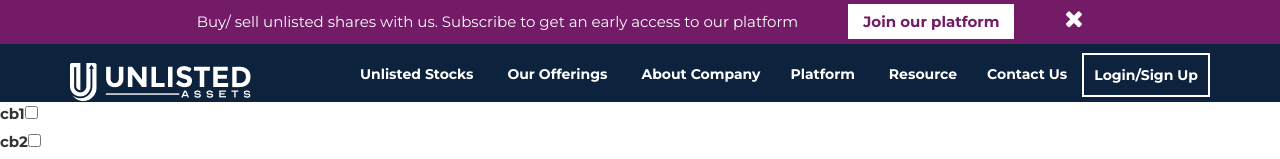
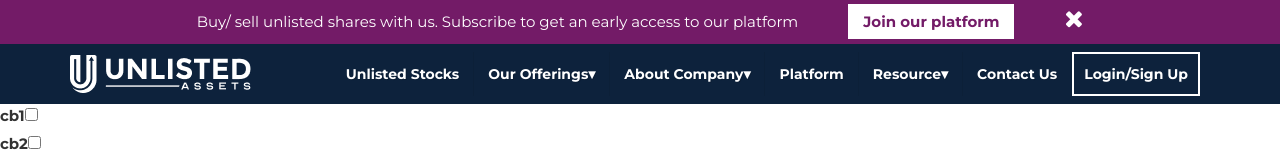
Before and after one commit to pranshr/ReactUI-frontend, a React (Create React App) app: page /portfolio in a window 1280 px wide. Shown: the top 159 px of the page. Built offline with nearby package versions, Linux system fonts and the light colour scheme.

Commit message:
add trade form on company details page and remove blog menu

```diff
--- a/package.json
+++ b/package.json
@@ -8,6 +8,7 @@
     "@testing-library/react": "^11.2.5",
     "@testing-library/user-event": "^12.6.3",
     "axios": "^0.21.1",
+    "bootstrap": "^4.6.0",
     "html-react-parser": "^1.2.4",
     "react": "^17.0.1",
     "react-dom": "^17.0.1",
--- a/src/components/Header.js
+++ b/src/components/Header.js
@@ -1,5 +1,5 @@
 import React, { Component } from "react";
-import { Link } from "react-router-dom";
+import { Link, NavLink } from "react-router-dom";
 import Modal from './auth/Modal';
 import Login from './auth/Login';
 import Register from './auth/Register';
@@ -18,13 +18,18 @@ class Header extends Component {
       isRegister:false,
       isForgetPassword:false,
       isForgetUserid:false,
+      sidenav:false
       }
       this.showModal = this.showModal.bind(this);
       this.hideModal = this.hideModal.bind(this);
-
+      this.toogleNav = this.toogleNav.bind(this);
 
   }
-
+  toogleNav(){
+    this.setState({
+      sidenav:!this.state.sidenav,
+    })
+  }
    CloseTopbar= () =>{
     this.setState({
       topbar:false
@@ -69,7 +74,7 @@ class Header extends Component {
     });
   }
   render(){
-    const { topbar, isRegister, isForgetPassword, isLogin, isForgetUserid  } = this.state;
+    const { topbar, isRegister, isForgetPassword, isLogin, isForgetUserid, sidenav  } = this.state;
 	return(
 		<>
     {
@@ -83,7 +88,7 @@ class Header extends Component {
           </div>
         </section>
     }
-        <header className="header">
+        {/* <header className="header">
           <nav className="navbar">
             <div className="container">
               <div className="row">
@@ -150,7 +155,81 @@ class Header extends Component {
             </div>
           </nav>
 
-        </header>
+        </header> */}
+        <header className="header">
+        <div className="container">
+<div className="custom-header">
+  <div className="header-logo">
+  <NavLink to="/"><img src={process.env.PUBLIC_URL + "../assets/images/logo.png"}  alt=""/></NavLink>
+  </div>
+  <div className={sidenav ? "custom-navbar active" : "custom-navbar"}>
+  <button type="button" className="navbar-toggle mobilenavClose" onClick={ this.toogleNav } >
+  <i className="fa fa-times" />
+                    </button>
+  <nav id="menu">
+
+        <ul className="main-menu clearfix">
+        <li><NavLink activeClassName='is-active' to="/unlisted-stocks">Unlisted Stocks</NavLink></li>
+          <li><a href="/">Our Offerings
+              <span className="drop-icon">▾</span>
+              <label title="Toggle Drop-down" className="drop-icon" htmlFor="sm1">▾</label>
+            </a>
+            <input type="checkbox" id="sm1" />
+            <ul className="sub-menu">
+              <li><NavLink activeClassName='is-active' to="/services">Services </NavLink></li>
+              <li><a href="!#">Solutions
+                  <span className="drop-icon">▾</span>
+                  <label title="Toggle Drop-down" className="drop-icon" htmlFor="sm2">▾</label>
+                </a>
+                <input type="checkbox" id="sm2" />
+                <ul className="sub-menu">
+                  <li><NavLink activeClassName='is-active' to="/solution-for-companies">For companies</NavLink></li>
+                  <li><NavLink activeClassName='is-active' to="/solution-for-institutions">For Institutions</NavLink></li>
+                  <li><NavLink activeClassName='is-active' to="/solution-for-investors">For investors</NavLink></li>
+                  <li><NavLink activeClassName='is-active' to="/solution-for-shareholders">For Shareholders</NavLink></li>
+                </ul>
+              </li>
+            </ul>
+          </li>
+
+          <li><a href="!#">About Company
+              <span className="drop-icon">▾</span>
+              <label title="Toggle Drop-down" className="drop-icon" htmlFor="sm3">▾</label>
+            </a>
+            <input type="checkbox" id="sm3" />
+            <ul className="sub-menu">
+             <li><NavLink activeClassName='is-active' to="/about-us">About Us </NavLink></li>
+             <li><NavLink activeClassName='is-active' to="/why-us">Why Us </NavLink></li>
+            </ul>
+          </li>
+
+          <li><Link to="/platform">Platform</Link></li>
+          <li><a href="!#">Resource
+              <span className="drop-icon">▾</span>
+              <label title="Toggle Drop-down" className="drop-icon" htmlFor="sm4">▾</label>
+            </a>
+            <input type="checkbox" id="sm4" />
+            <ul className="sub-menu">
+            {/* <li><NavLink activeClassName='is-active' to="/about-us">Blog</NavLink></li> */}
+             <li><NavLink activeClassName='is-active' to="/faqs">FAQs </NavLink></li>
+            </ul>
+          </li>
+
+          <li><NavLink activeClassName='is-active' to="/contact">Contact Us</NavLink></li>
+        </ul>
+      </nav>
+  </div>
+  <div className="login_btn">
+     <button type="button" onClick={this.showModal} className="login-btn desktop-login-btn">Login/Sign Up</button>
+  </div>
+  <button type="button" className="navbar-toggle" onClick={ this.toogleNav }>
+                      <span className="icon-bar" />
+                      <span className="icon-bar" />
+                      <span className="icon-bar" />
+                    </button>
+</div>
+</div>
+</header>
 
         <Modal show={this.state.show} handleClose={this.hideModal} headerClass={ !isForgetPassword && !isForgetUserid ? null: "header-hide"}>
         {  isLogin || isRegister ?
--- a/src/components/Plateform.js
+++ b/src/components/Plateform.js
@@ -1,8 +1,9 @@
 import React, { Component } from 'react'
 import CommingSoon from './CommingSoon';
+export default class PlateForm extends Component {
 
-export default class PlateForm extends Component {
     render() {
+
         return (
             <>
                   <section className="underconstruction">
@@ -14,8 +15,11 @@ export default class PlateForm extends Component {
               <CommingSoon/>
             </div>
             <div className="col-md-1" />
+
           </div>
+
         </div>
+
       </section>
             </>
         )
--- a/src/components/company-trade/CompDetails.js
+++ b/src/components/company-trade/CompDetails.js
@@ -1,11 +1,21 @@
 import React, {useState} from 'react'
 import { Link } from "react-router-dom";
+import TradeModal from '../modal/TradeModal'
 import useSWR from "swr";
 const fetcher = (...args) => fetch(...args).then((response) => response.json());
 function CompDetails(props) {
   const [showMore, setShowMore] = useState(false);
+  const [tradeModal, setModal] = useState(false);
+  const [item_id, setItem_id] = useState(0);
+  function showModal(event, data) {
+    setModal(true);
+    setItem_id(data);
+  }
+  function hideModal(e) {
+    setModal(false);
+  }
   const c_slug = props.match.params.cslug;
-  const apiEndpoint = "http://13.232.34.18:8080/company/"+c_slug;
+  const apiEndpoint = "https://api.unlistedassets.com/company/"+c_slug;
   const { data, error} = useSWR(apiEndpoint, fetcher, {refreshInterval:2});
 
   function ShowMore() {
@@ -24,9 +34,9 @@ function CompDetails(props) {
             <div className="col-md-12 p0">
               <div className="top">
                 <ul className="company-ul">
-                  <li><Link to="#"><img src={process.env.PUBLIC_URL + "../assets/images/home.png"} alt="home" /></Link></li>
+                  <li><Link to="/"><img src={process.env.PUBLIC_URL + "../assets/images/home.png"} alt="home" /></Link></li>
                   <li><i className="fa fa-angle-double-right" /></li>
-                  <li><Link to="#" className="com">Companies</Link></li>
+                  <li><Link to="/unlisted-stocks" className="com">Unlisted Stocks</Link></li>
                   <li><i className="fa fa-angle-double-right" /></li>
                   <li><Link to="#" className="hdfc">{data.company_name}</Link></li>
                 </ul>
@@ -140,7 +150,8 @@ function CompDetails(props) {
               <div className="code">
                 <img src={process.env.PUBLIC_URL + "../assets/images/c2.png"} alt="c2" className="center-block" />
                 <p className="text-center mt-30">Directly reach out to place Buy/Sell orders</p>
-                <p className="reach text-center"><Link to="#" className="btn btn-trade btn-block btn-lg">Trade</Link></p>
+                <p className="reach text-center"><button type="button" className="btn btn-trade btn-block btn-lg page-trade-btn" onClick={(event) => showModal(event, data.company_name)} > Trade </button></p>
+
                 {/*<p class="reach text-center"><Link to="#" class="btn btn-watchlist  btn-block btn-lg">Add to Watchlist</Link></p>-*/}
               </div>
               {/*<h4 class="text-center text-bold mt-30">People Also Viewed</h4>-*/}
@@ -153,6 +164,9 @@ function CompDetails(props) {
         </div>
       </section> : null
      }
+     { !tradeModal ? null :
+                <TradeModal show={tradeModal} handleClose={hideModal} c_id={item_id }/>
+         }
      </>
   )
 }
--- a/src/components/company-trade/TradesGridThree.js
+++ b/src/components/company-trade/TradesGridThree.js
@@ -37,8 +37,9 @@ export default function TradesGridThree(props) {
   // const totalPosts = conpanies ? conpanies.length : 0;
   return (
     <>
+     <h4>Companies<span>({ props.totalPosts })</span> </h4>
       <div className="row">
-        <h4>Companies<span>({ props.totalPosts })</span> </h4>
+
         {
           props.currentPost ? (
             props.currentPost.map((trade, index) => (
@@ -52,7 +53,7 @@ export default function TradesGridThree(props) {
                           <img src={trade.company_logo} alt="logo" className="center-block" />
                         </div>
                       </div>
-                      <div className="col-md-8 col-xs-8 pl-25">
+                      <div className="col-md-10 col-xs-10 pl-25">
                         <p className="p2" style={{fontWeight: 'bold'}}> { trade.company_name }</p>
                         <p className="pharmacy">{ trade.sector }</p>
                         <p className="pharmacy">{ trade.company_isin }</p>
--- a/src/style.css
+++ b/src/style.css
@@ -32,9 +32,9 @@ a{color:#731b67; }
 .banner h1{color: #fff;font-weight: bold; line-height:1.5; margin-top: 50px; margin-bottom: 70px}
 .banner a{border:1px solid #fff; padding: 11px 43px;font-weight: bold; color: #fff; text-decoration: none}
 .banner a:hover{border:1px solid #fff; padding: 11px 43px;font-weight: bold; color: #fff; text-decoration: none; color: #001632; background: #fff}
-.header{background-color: #0d223c; padding: 8px 0 0}
+.header{background-color: #0d223c; padding: 8px 0 8px}
 .header ul{margin-top: 10px}
-.header ul li{list-style: none; display: inline; padding:5px;}
+.header ul li{list-style: none; display: inline; padding:2px;}
 .header ul li a{color: #fff; font-weight: bold;padding: 10px; font-size: 14px; text-decoration: none;}
 .header ul li a:hover{background-color: #fff;color: #95548b;padding: 10px;border-radius: 3px}
 .header ul li a:hover{text-decoration: none;}
@@ -98,7 +98,9 @@ footer h4{ margin-top: 0; color: #fff;font-weight: bold; margin-bottom: 20px }
 .border1{padding: 3px; border: 1px solid #ccc; border-radius: 100px; height: 45px; width: 45px; margin-top: px}
 .box{ border: 1px solid #d8cfd8;
   margin-top: 32px;
-  border-radius: 6px;}
+  border-radius: 6px;
+  min-height: 332px;
+}
 .box1{background-color: #fcfbff;
   border-bottom: 1px solid #f3f2f3;
   padding: 10px 20px;
@@ -419,6 +421,201 @@ color: #fff;font-weight: bold;padding: 53px 0 0;margin-bottom: 20px;
   .text-white{color: #fff !important}
 
   /*********RR**********/
+  .page-trade-btn{
+    color: #fff;
+  }
+  .page-trade-btn:hover{
+    color: #731b67;
+  }
+.custom-header{
+  background-color: #0d223c;
+  display: flex;
+  align-items: center;
+}
+.header-logo{
+  flex-grow: 1;
+}
+  #menu ul {
+    margin: 0;
+    padding: 0;
+  }
+
+  #menu .main-menu {
+    display: block;
+  }
+
+  #tm:checked + .main-menu {
+    display: block;
+  }
+
+  #menu input[type="checkbox"],
+  #menu ul span.drop-icon {
+    display: none;
+  }
+
+  #menu li,
+  #toggle-menu,
+  #menu .sub-menu {
+    border-style: solid;
+    border-color: rgba(0, 0, 0, .05);
+  }
+
+  #menu li,
+  #toggle-menu {
+    border-width: 0 0 1px;
+  }
+
+  #menu .sub-menu {
+    background-color: #0f2846;
+    border-width: 1px 1px 0;
+    margin: 0 1em;
+  }
+
+  #menu .sub-menu li:last-child {
+    border-width: 0;
+  }
+
+  #menu li,
+  #toggle-menu,
+  #menu a {
+    position: relative;
+    display: block;
+    color: white;
+    text-shadow: 1px 1px 0 rgba(0, 0, 0, .125);
+  }
+
+
+
+  #toggle-menu,
+  #menu a {
+    padding: 10px 12px;
+  }
+
+  #menu a {
+    transition: all .125s ease-in-out;
+    -webkit-transition: all .125s ease-in-out;
+  }
+  #menu .is-active {
+    background-color: #172c46;
+    color: #fff;
+}
+  #menu a:hover {
+    background-color: #172c46;
+    color: #fff;
+  }
+
+  #menu .sub-menu {
+    display: none;
+  }
+
+  #menu input[type="checkbox"]:checked + .sub-menu {
+    display: block;
+  }
+
+  #menu .sub-menu a:hover {
+    color: #fff;
+  }
+
+  #toggle-menu .drop-icon
+  {
+    position: absolute;
+    right: 10px;
+    top: 14px;
+    font-size: 20px;
+  }
+  #menu li label.drop-icon {
+    position: absolute;
+    right: 1px;
+    top: 14px;
+    text-align: right;
+    width: 100%;
+    top: 0;
+    height: 100%;
+    border-radius: 0;
+    line-height: 40px;
+    font-size: 20px;
+    padding-right: 10px;
+    background-color: transparent;
+  }
+
+
+  #menu label.drop-icon, #toggle-menu span.drop-icon {
+    border-radius: 50%;
+    width: 1em;
+    height: 1em;
+    text-align: center;
+    background-color: rgba(0, 0, 0, .125);
+    text-shadow: 0 0 0 transparent;
+    color: rgba(255, 255, 255, .75);
+  }
+
+  #menu .drop-icon {
+    line-height: 1;
+  }
+
+  @media only screen and (max-width: 64em) and (min-width: 52.01em) {
+    #menu li {
+      width: 33.333%;
+    }
+
+    #menu .sub-menu li {
+      width: auto;
+    }
+  }
+
+  @media only screen and (min-width: 52em) {
+    #menu .main-menu {
+      display: block;
+    }
+
+    #toggle-menu,
+    #menu label.drop-icon {
+      display: none;
+    }
+
+    #menu ul span.drop-icon {
+      display: inline-block;
+    }
+
+    #menu li {
+      float: left;
+      border-width: 0 1px 0 0;
+    }
+
+    #menu .sub-menu li {
+      float: none;
+    }
+
+    #menu .sub-menu {
+      border-width: 0;
+      margin: 0;
+      position: absolute;
+      top: 100%;
+      left: 0;
+      width: 12em;
+      z-index: 3000;
+    }
+
+    #menu .sub-menu,
+    #menu input[type="checkbox"]:checked + .sub-menu {
+      display: none;
+    }
+
+    #menu .sub-menu li {
+      border-width: 0 0 1px;
+    }
+
+    #menu .sub-menu .sub-menu {
+      top: 0;
+      left: 100%;
+    }
+
+    #menu li:hover > input[type="checkbox"] + .sub-menu {
+      display: block;
+    }
+  }
+
+
   .profile_list .customRadio label{
     font-size: 12px;
   }
@@ -460,16 +657,51 @@ color: #fff;font-weight: bold;padding: 53px 0 0;margin-bottom: 20px;
     color: #95548b !important;
   }
 
+  .mobilenavClose{
+    border: none;
+    font-size: 20px;
+    color: #ffffff;
+    background: #042f3f;
+    width: 40px;
+    height: 40px;
+    line-height: 20px;
+    margin-right: 10px !important;
+    border-radius: 50%;
+    margin-top: 10px !important;
+  }
+
+  @media (max-width: 768px){
+    #menu{
+      margin: 50px 0px;
+    }
 
 
-  @media (max-width: 768px){
+    .custom-navbar{
+      position: fixed;
+    background: #0d223c;
+    top: 0;
+    height: 100%;
+    width: 250px;
+    right: -270px;
+    z-index: 1;
+    transition: all 300ms ease-in;
+
+    }
+    .custom-navbar.active{
+    right: 0px;
+
+
+    }
+    .header ul li a{
+      width: 100%;
+    }
     .profile_list li {
       width: 100%;
       margin-bottom: 10px;
   }
     .navbar-toggle {
       padding: 8px;
-      margin-top: 5px;
+      margin-top: 7px;
       margin-right: 0;
       margin-bottom: 8px;
   }
@@ -485,15 +717,22 @@ color: #fff;font-weight: bold;padding: 53px 0 0;margin-bottom: 20px;
 .header ul li{
   padding: 10px 5px;
 }
-    .desktop-login-btn{
-      display: none;
-    }
+
     .mobile-login-btn{
       display: inline-block;
 
     }
     .navbar-collapse{
       width: 100%;
+    background-color: #fff;
+    margin-top: 15px;
+    }
+    .header ul li a{
+      color: unset !important;
+    }
+    .dropdown-menu{
+
+
     }
   }
   @media (min-width: 992px){
@@ -650,6 +889,7 @@ color: #fff;font-weight: bold;padding: 53px 0 0;margin-bottom: 20px;
     color: #fff;
     font-weight: bold;
     padding: 10px;
+    margin-right: 10px;
     font-size: 14px;
     border: 2px solid #fff;;
   }
```
Also changed, not shown: src/components/company-trade/CompanyPagination.js (+23 -2 lines), 2 other files (tests, documents, lock files or other folders).
